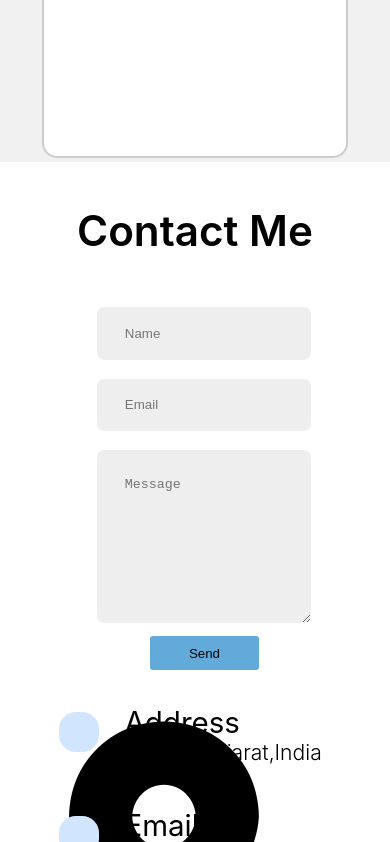
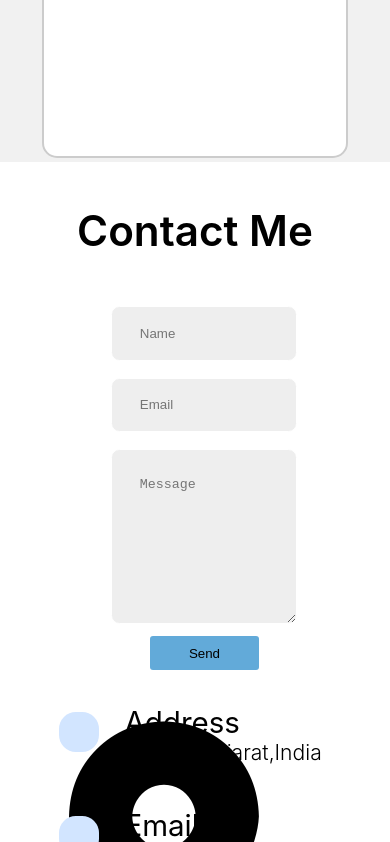
Before and after one commit to yashpatel08/patel_yash, a React (Create React App) app: page / in a window 390 px wide. Shown: the part 4476-5318 px from the top of the page. Built offline with nearby package versions, Linux system fonts and the light colour scheme.

Commit message:
Update style.css

```diff
--- a/src/style.css
+++ b/src/style.css
@@ -949,7 +949,7 @@ li {
         align-items: center;
     }
     .c-input{
-        width: 210px;
+        width: 180px;
     }
     .home2{
         margin-left: 3vh;
```
